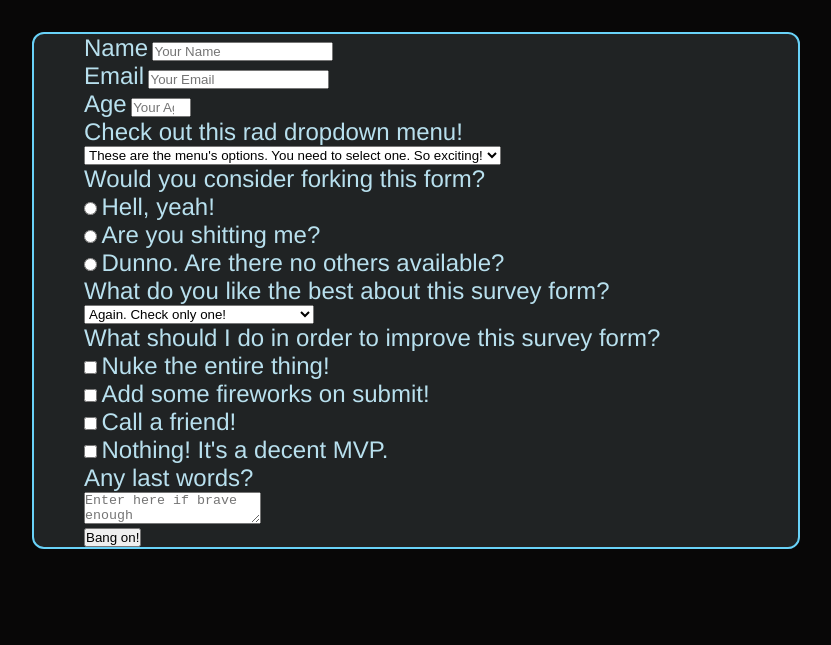
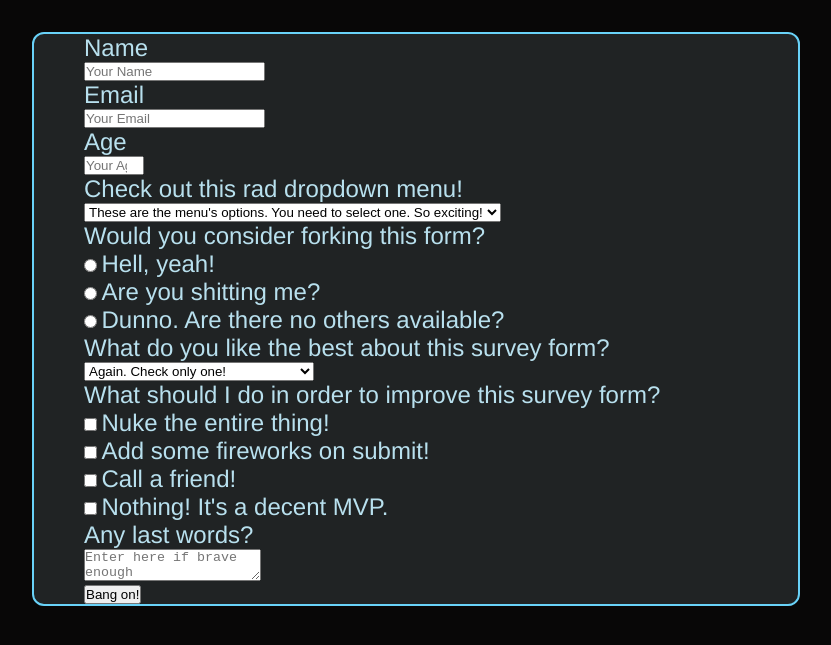
Before and after one commit to MaschaU/fcc-responsive-design, a plain HTML site: page survey-form/index.html in a window 1280 px wide. Shown: the part 121-766 px from the top of the page, without its empty margins (224-1055 px from the left). Drawn offline with nearby package versions, Linux system fonts and the light colour scheme.

Commit message:
add breaks

```diff
--- a/survey-form/index.html
+++ b/survey-form/index.html
@@ -17,11 +17,11 @@
     <main>
         <form id="survey-form">
             <section>
-                <label id="name-label" for="name">Name</label>
+                <label id="name-label" for="name">Name</label><br>
                 <input id="name" type="text" name="name" placeholder="Your Name" required/><br>
-                <label id="email-label" for="email">Email</label>
+                <label id="email-label" for="email">Email</label><br>
                 <input id="email" type="email" name="email" placeholder="Your Email" required><br>
-                <label id="number-label" for="number">Age</label>
+                <label id="number-label" for="number">Age</label><br>
                 <input id="number" type="number" name="age" placeholder="Your Age" min="18" max="100" required><br>
             </section>
             <section>
```
